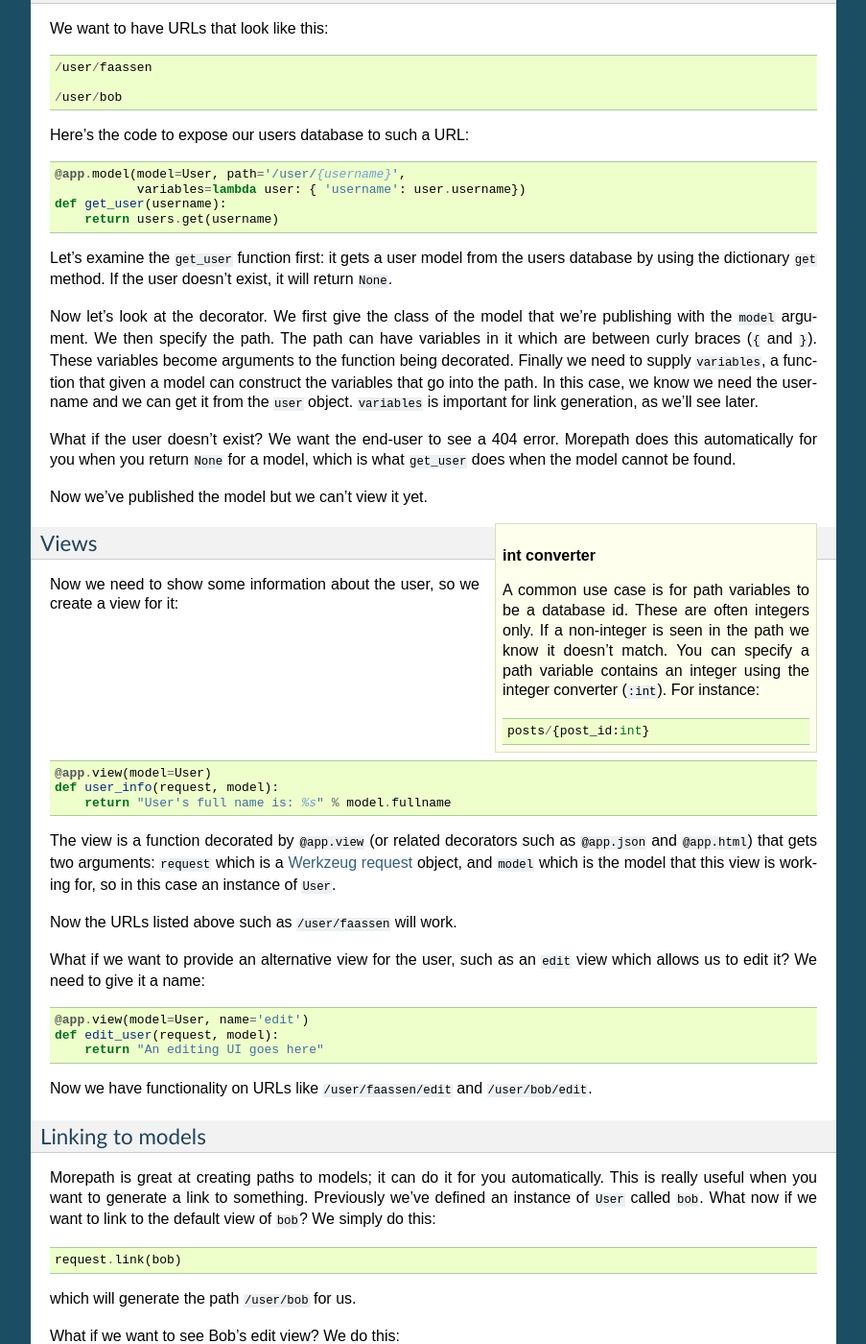
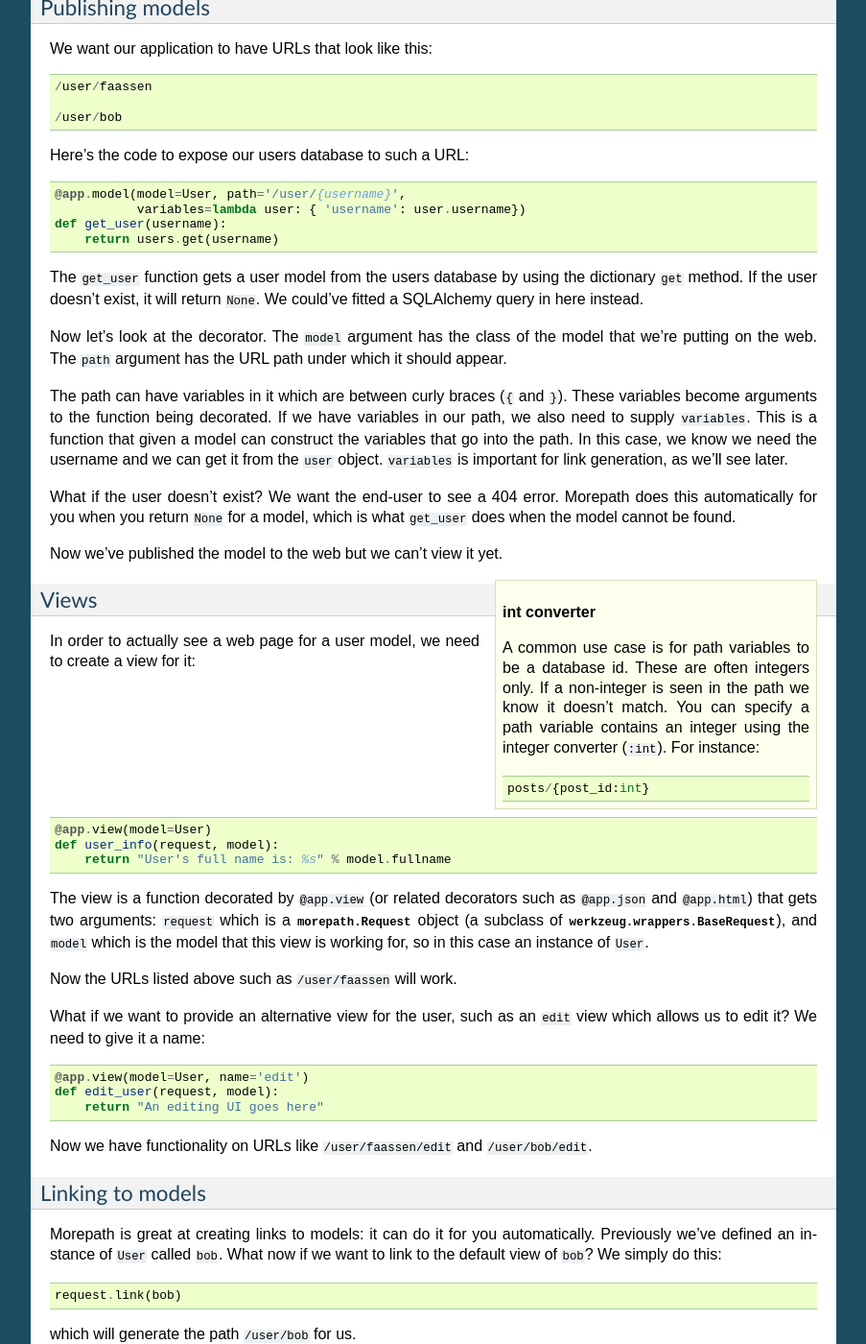
Before and after one commit to morepath/morepath, a Sphinx documentation site: the page built from doc/quickstart.rst, in a window 1280 px wide and 1400 px high, scrolled down 2556 px. Shown: the whole window at 96% size, without its empty margins (198-1101 px from the left). Built offline with Sphinx 7.4.7, drawn with Linux system fonts in a browser that asks for light colours; some of the changed text lies outside the part shown.

Commit message:
Intersphinx linking to werkzeug docs. Tweak of docs.

```diff
--- a/doc/conf.py
+++ b/doc/conf.py
@@ -30,7 +30,8 @@
 autoclass_content = 'both'
 
 intersphinx_mapping = {
-    'reg': ('http://reg.readthedocs.org/en/latest', None)
+    'reg': ('http://reg.readthedocs.org/en/latest', None),
+    'werkzeug': ('http://werkzeug.pocoo.org/docs/', None)
     }
 
 # Add any paths that contain templates here, relative to this directory.
--- a/doc/quickstart.rst
+++ b/doc/quickstart.rst
@@ -67,7 +67,8 @@
 This application is a bit bigger than you might be used to in other
 web micro-frameworks. That's for a reason: Morepath is not geared to
 create the most succinct "Hello world!" application but to be
-effective for building slightly larger applications.
+effective for building slightly larger applications, all the way up to
+huge ones.
 
 Let's go through the hello world app step by step to gain a better
 understanding.
@@ -101,11 +102,13 @@
 5. The ``if __name__ == '__main__'`` section is a way in Python to
    make the code only run if the ``hello.py`` module is started
    directly with Python as discussed above. In a real-world
-   application you could work with setuptools entry points instead.
+   application you instead use a setuptools entry point so that a
+   startup script for your application is created automatically.
 
-6. ``morepath.setup()`` sets up Morepath's default behavior.
+6. ``morepath.autosetup()`` sets up Morepath's default behavior, and
+   also scans this module.
 
-7. We then create a morepath ``config`` object, ``scan()`` this module
+7. We then We then create a morepath ``config`` object, ``scan()`` this module
    (or package) for configuration decorators (such as ``@app.root``
    and ``@app.view``) and cause the registration to be registered
    using ``commit()``.
@@ -144,7 +147,7 @@
 Models
 ~~~~~~
 
-A model is any Python object that represents an aspect of your
+A model is any Python object that represents the content of your
 application: say a document, or a user, an address, and so on. A model
 may be a plain in-memory Python object or be backed by a database
 using an ORM such as SQLAlchemy_, or some NoSQL database such as the
@@ -156,8 +159,8 @@
 .. _ZODB: http://www.zodb.org/en/latest/
 
 Above we've exposed a ``Root`` model to the root route ``/``, which is
-rather boring. Let's imagine we have an application where we want to
-manage users. Here's our ``User`` class::
+rather boring. To make things more interesting, let's imagine we have
+an application to manage users. Here's our ``User`` class::
 
   class User(object):
        def __init__(self, username, fullname, email):
@@ -179,7 +182,7 @@
 Publishing models
 ~~~~~~~~~~~~~~~~~
 
-We want to have URLs that look like this::
+We want our application to have URLs that look like this::
 
   /user/faassen
 
@@ -192,26 +195,30 @@
   def get_user(username):
       return users.get(username)
 
-Let's examine the ``get_user`` function first: it gets a user model
-from the users database by using the dictionary ``get`` method. If the
-user doesn't exist, it will return ``None``.
+The ``get_user`` function gets a user model from the users database by
+using the dictionary ``get`` method. If the user doesn't exist, it
+will return ``None``. We could've fitted a SQLAlchemy query in here
+instead.
 
-Now let's look at the decorator. We first give the class of the model
-that we're publishing with the ``model`` argument. We then specify the
-path. The path can have variables in it which are between curly braces
+Now let's look at the decorator. The ``model`` argument has the class
+of the model that we're putting on the web. The ``path`` argument has
+the URL path under which it should appear.
+
+The path can have variables in it which are between curly braces
 (``{`` and ``}``). These variables become arguments to the function
-being decorated. Finally we need to supply ``variables``, a function
-that given a model can construct the variables that go into the
-path. In this case, we know we need the username and we can get it
-from the ``user`` object. ``variables`` is important for link
-generation, as we'll see later.
+being decorated. If we have variables in our path, we also need to
+supply ``variables``. This is a function that given a model can
+construct the variables that go into the path. In this case, we know
+we need the username and we can get it from the ``user``
+object. ``variables`` is important for link generation, as we'll see
+later.
 
 What if the user doesn't exist? We want the end-user to see a 404
 error.  Morepath does this automatically for you when you return
 ``None`` for a model, which is what ``get_user`` does when the model
 cannot be found.
 
-Now we've published the model but we can't view it yet.
+Now we've published the model to the web but we can't view it yet.
 
 .. sidebar:: int converter
 
@@ -225,8 +232,8 @@
 Views
 ~~~~~
 
-Now we need to show some information about the user, so we create a
-view for it::
+In order to actually see a web page for a user model, we need to
+create a view for it::
 
   @app.view(model=User)
   def user_info(request, model):
@@ -234,11 +241,10 @@
 
 The view is a function decorated by ``@app.view`` (or related
 decorators such as ``@app.json`` and ``@app.html``) that gets two
-arguments: ``request`` which is a `Werkzeug request`_ object, and
-``model`` which is the model that this view is working for, so in this
-case an instance of ``User``.
-
-.. _`Werkzeug request`: http://werkzeug.pocoo.org/docs/wrappers/#werkzeug.wrappers.BaseRequest
+arguments: ``request`` which is a :class:`morepath.Request` object (a
+subclass of :class:`werkzeug.wrappers.BaseRequest`), and ``model``
+which is the model that this view is working for, so in this case an
+instance of ``User``.
 
 Now the URLs listed above such as ``/user/faassen`` will work.
 
@@ -256,9 +262,8 @@
 Linking to models
 ~~~~~~~~~~~~~~~~~
 
-Morepath is great at creating paths to models; it can do it for you
-automatically. This is really useful when you want to generate a link
-to something. Previously we've defined an instance of ``User`` called
+Morepath is great at creating links to models: it can do it for you
+automatically. Previously we've defined an instance of ``User`` called
 ``bob``. What now if we want to link to the default view of ``bob``?
 We simply do this::
 
@@ -272,10 +277,10 @@
 
 And we'll get ``/user/bob/edit``.
 
-Using ``request.link()`` everywhere for link generation is easy. You
-only need models and remember which view names are available, that's
-it. If you ever have to change the path of your model, you won't need
-to adjust any linking code.
+Using :meth:`morepath.Request.link`` everywhere for link generation is
+easy. You only need models and remember which view names are
+available, that's it. If you ever have to change the path of your
+model, you won't need to adjust any linking code.
 
 .. sidebar:: Link generation compared
 
@@ -291,9 +296,9 @@
 JSON and HTML views
 ~~~~~~~~~~~~~~~~~~~
 
-``@app.view`` is rather bare-bones. You usually know more about
-what you want to return than that. If you want to return JSON,
-you can use the shortcut ``@app.json`` instead to declare your view::
+``@app.view`` is rather bare-bones. You usually know more about what
+you want to return than that. If you want to return JSON, you can use
+the shortcut ``@app.json`` instead to declare your view::
 
   @app.json(model=User, name='info')
   def user_json_info(request, model):
@@ -301,8 +306,8 @@
               'fullname': model.fullname,
               'email': model.email}
 
-This automatically serializes the dictionary we return to JSON, and
-sets the content-type header to ``application/json``.
+This automatically serializes what is returned from the function JSON,
+and sets the content-type header to ``application/json``.
 
 If we want to return HTML, we can use ``@app.html``::
 
@@ -312,38 +317,45 @@
 
 This automatically sets the content type to ``text/html``. It doesn't
 do any HTML escaping though, so the use of ``%`` above is unsafe! We
-recommend the use of a HTML template language.
+recommend the use of a HTML template language in that case.
 
 Request object
 --------------
 
-The first argument for a view function is the request object. This is
-a `Werkzeug request`_. We'll give a quick overview of what's possible
-here, but consult the Werkzeug API documentation for more information.
+The first argument for a view function is the request object. We'll
+give a quick overview of what's possible here, but consult the
+Werkzeug API documentation for more information.
 
-* ``request.args`` contains any URL parameters (``?key=value``).
+* ``request.args`` contains any URL parameters (``?key=value``). See
+  :attr:`werkzeug.wrappers.BaseRequest.args`.
 
-* ``request.form`` contains any HTTP form data that was submitted.
+* ``request.form`` contains any HTTP form data that was submitted. See
+  :attr:`werkzeug.wrappers.BaseRequest.form`.
 
-* ``request.method`` gets the HTTP method (``GET``, ``POST``, etc).
+* ``request.method`` gets the HTTP method (``GET``, ``POST``, etc). See
+  :attr:`werkzeug.wrappers.BaseRequest.method`.
 
-* Uploaded files made available in ``request.files``. The keys are the
-  form fields with which they were uploaded. The values are Python
-  ``file`` style objects, but with a ``save()`` method added that
-  allows you to store that file on the filesystem. There is also a
-  ``filename`` attribute that gives the filename of the file that was
-  uploaded; if you want to use this to store the file, use
-  ``werkzeug.utils.secure_filename()`` to secure it first. Make sure
-  your HTML form has ``enctype="multipart/form-data"`` set to make
-  file uploads work.
+* Uploaded files made available in ``request.files``. See
+  :attr:`werkzeug.wrappers.BaseRequest.files`.
 
-* ``request.cookies`` contains the cookies. ``response.set_cookie`` can
-  be used to set cookies.
+  The keys are the form fields with which they were uploaded. The
+  values are Python ``file`` style objects, but with a ``save()``
+  method added that allows you to store that file on the
+  filesystem. There is also a ``filename`` attribute that gives the
+  filename of the file that was uploaded; if you want to use this to
+  store the file, use :func:`werkzeug.utils.secure_filename` to secure
+  it first. Make sure your HTML form has
+  ``enctype="multipart/form-data"`` set to make file uploads work.
+
+* ``request.cookies`` contains the cookies. See
+  :attr:`werkzeug.wrappers.BaseRequest.cookies`. ``response.set_cookie``
+  can be used to set cookies. See
+  :meth:`werkzeug.wrappers.BaseResponse.set_cookie`.
 
 Redirects
 ---------
 
-To redirect to another URL, use ``morepath.redirect``. For example::
+To redirect to another URL, use :func:`morepath.redirect`. For example::
 
   @app.view(model=User, name='extra')
   def redirecting(request, model):
```
Also changed, not shown: other parts of doc/quickstart.rst (+4 -6 lines).
